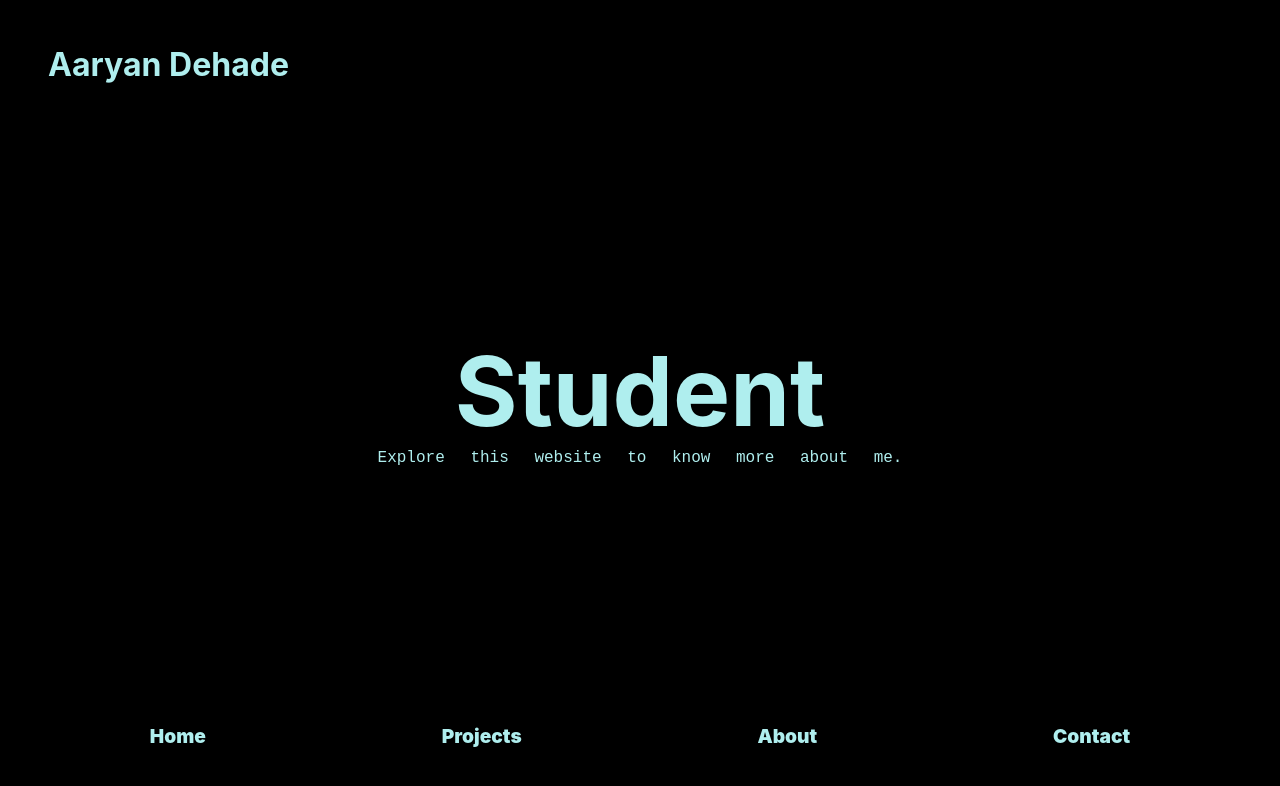
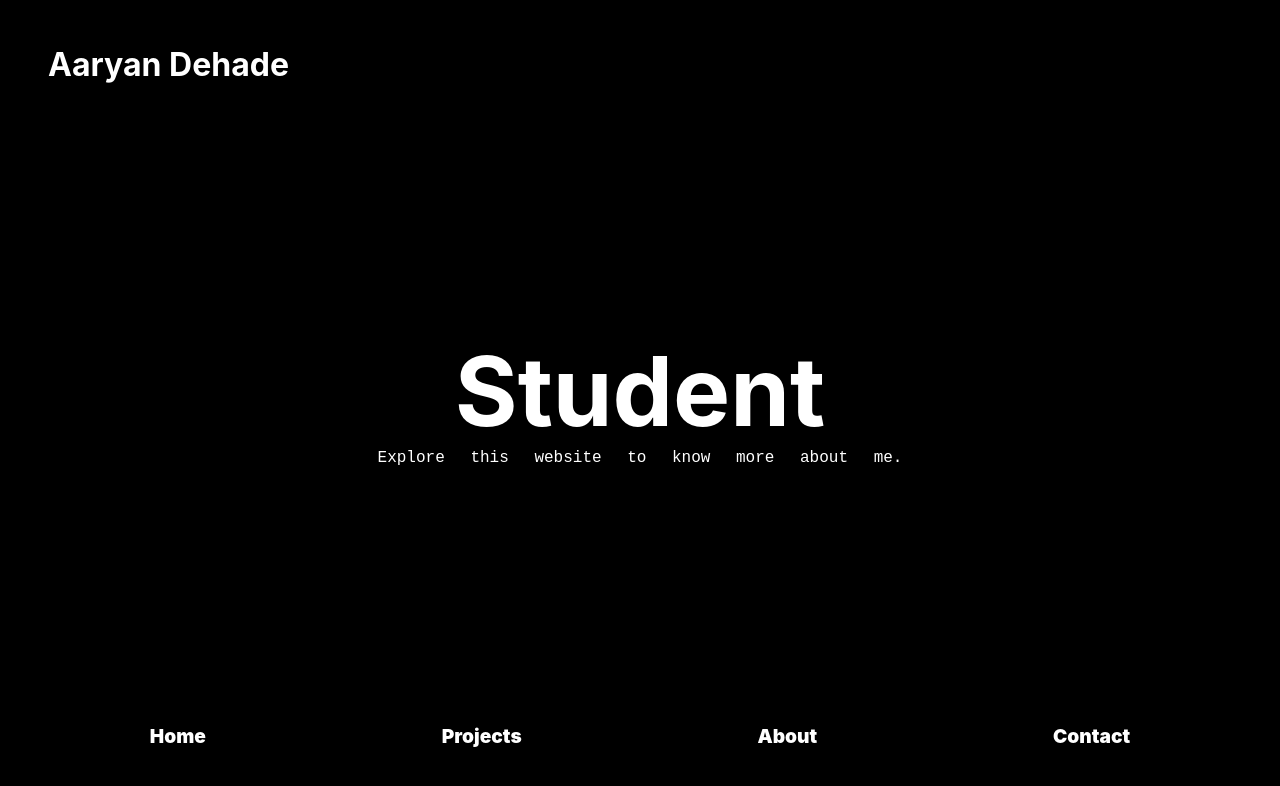
Before and after one commit to dehadeaaryan/aaryandehade-portfolio, a Next.js app: page / in a window 1280 px wide. Shown: the top 786 px of the page. Built offline with nearby package versions, Linux system fonts and the light colour scheme.

Commit message:
primary color

```diff
--- a/styles/globals.css
+++ b/styles/globals.css
@@ -7,7 +7,7 @@ body {
   user-select: none;
   transition: all 0.3s ease-in-out;
 
-  --primary-color: paleturquoise;
+  --primary-color: white;
   --secondary-color: black;
 
   color: var(--primary-color);
```
